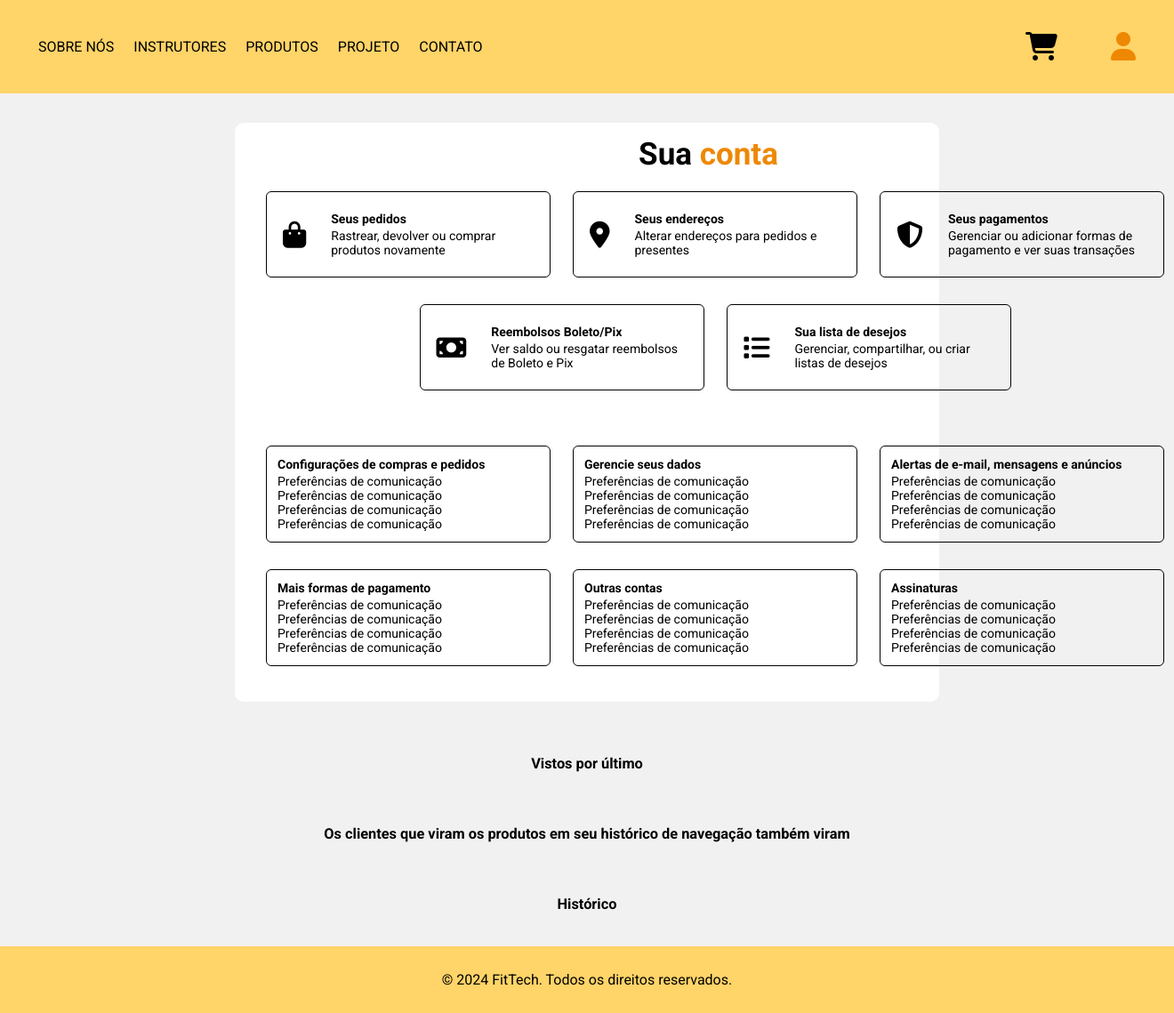
After one commit to FitTechWithU/Project, a PHP site: page /perfil.html in a window 1320 px wide. The commit adds this page. Shown: the whole page at 89% size. Run offline with PHP 8.4, Linux system fonts and the light colour scheme; some libraries are stand-ins or nearby versions.

Commit message:
Criação da página de perfil, modificações no index (imagens) e carrinho

```diff
--- a/CSS/styleCarrinho.css
+++ b/CSS/styleCarrinho.css
@@ -232,6 +232,8 @@ label {
     padding: 10px 15px;
     border-radius: 5px;
     transition: background-color 0.3s ease;
+    position: absolute;
+    bottom: 0;
 }
 
 .back-btn:hover {
--- a/CSS/styleMainPage.css
+++ b/CSS/styleMainPage.css
@@ -8,7 +8,7 @@
   font-family: "Roboto", sans-serif;
 }
 
-body{
+body {
   background-color: var(--fundo_claro);
 }
 
@@ -31,7 +31,8 @@ header {
   align-items: center;
   position: fixed;
   width: 100%;
-  z-index: 1000; /* Garante que a navbar fique na frente */
+  z-index: 1000;
+  /* Garante que a navbar fique na frente */
   top: 0;
 }
 
@@ -61,7 +62,7 @@ h1 {
   color: var(--fonte_preta);
 }
 
-p{
+p {
   text-align: center;
 }
 
@@ -79,7 +80,7 @@ p{
 }
 
 .square {
-  background:rgb(255 255 255 / 55%);
+  background: rgb(255 255 255 / 55%);
   border-radius: 4px;
   box-shadow: 0 4px 30px rgba(0, 0, 0, 0.1);
   backdrop-filter: blur(2px);
@@ -100,15 +101,18 @@ main {
 }
 
 .left-image img {
-  height: 40.8vh; /* Altura da imagem em pé */
+  height: 40.8vh;
+  /* Altura da imagem em pé */
   width: auto;
   border-radius: 8px;
 }
 
 
-.image_right1, .image_right2{
+.image_right1,
+.image_right2 {
   display: flex;
-  height: 20vh; /* Altura ajustada para manter a proporção */
+  height: 20vh;
+  /* Altura ajustada para manter a proporção */
   width: auto;
   border-radius: 8px;
   margin: 0 0 10px 10px;
@@ -151,7 +155,8 @@ h2 {
   margin-right: 6px;
 }
 
-.second_container, .fifth_container {
+.second_container,
+.fifth_container {
   color: var(--fonte_preta);
   /* background-color: var(--background_claro); */
   background-image: url(../img/background_opcional.jpeg);
@@ -170,6 +175,10 @@ span {
   gap: 120px;
 }
 
+.redes_sociais {
+  font-size: 25px;
+}
+
 .prototipo {
   margin-top: 20px;
   gap: 45px;
@@ -185,7 +194,7 @@ span {
 .prototipo img {
   height: 300px;
   border-radius: 6px;
-  width: 500px;
+  width: 100%;
   box-shadow: 0 4px 30px #00000042;
 }
 
@@ -193,7 +202,10 @@ span {
   gap: 12px;
 }
 
-.third_container, .fourth_container, .sixth_container, .seventh_container {
+.third_container,
+.fourth_container,
+.sixth_container,
+.seventh_container {
   background-color: var(--fundo_claro);
   padding: 48px 0px 20px 0px;
 }
@@ -221,6 +233,8 @@ span {
   /* width: 200px; */
   padding: 15px;
   border-radius: 10px;
+  width: 60%;
+  display: table;
 }
 
 .box5 {
@@ -231,7 +245,9 @@ span {
   border-radius: 10px;
 }
 
-.third_container button, .fourth_container button,.sixth_container button {
+.third_container button,
+.fourth_container button,
+.sixth_container button {
   margin: 28px 0px;
   background-color: var(--background_claro);
   padding: 10px 28px;
@@ -243,16 +259,22 @@ span {
   transition: 0.3s;
 }
 
-.third_container button:hover, .fourth_container button:hover, .sixth_container button:hover {
+.third_container button:hover,
+.fourth_container button:hover,
+.sixth_container button:hover {
   background-color: #e3b747;
   /* cursor: pointer; */
 }
 
-.third_container a, .fourth_container a, .sixth_container a {
+.third_container a,
+.fourth_container a,
+.sixth_container a {
   color: var(--fonte_preta);
 }
 
-.third_container i, .fourth_container i, .sixth_container i {
+.third_container i,
+.fourth_container i,
+.sixth_container i {
   margin-left: 4px;
 }
 
@@ -266,6 +288,7 @@ span {
   /* font-weight: bold; */
   font-size: 0.9em;
   transition: 0.3s;
+  cursor: pointer;
 }
 
 .products_container button:hover {
@@ -294,6 +317,8 @@ footer {
   background-color: #ffd468;
   padding: 28px;
   width: 100%;
+  position: relative;
+  bottom: 0;
 }
 
 .center {
@@ -340,13 +365,91 @@ strong {
   background-color: #e3b747;
 }
 
-.down{
+.down {
   color: var(--span_color);
   font-size: 60px;
   margin-bottom: 40px;
 }
-.up{
+
+.up {
   color: var(--span_color);
   font-size: 60px;
   margin-top: 40px;
 }
+
+.info {
+  display: flex;
+  margin-right: 0;
+  float: right;
+  /* height: 100%; */
+  /* width: 100%; */
+  padding: 5px;
+  /* border: 1px solid; */
+  padding-left: 20px;
+}
+
+.three-row {
+  display: flex;
+  /* height: 100%; */
+  margin-bottom: 20px;
+  /* width: 100%; */
+}
+
+.content {
+  position: relative;
+  padding: 14px 18px;
+  /* border-radius: 8px;
+  padding-left: 0;
+  display: table-cell; */
+}
+
+.table {
+  border: 1px solid;
+  display: inline-flex;
+  border-radius: 6px;
+  padding: 8px;
+  width: 320px;
+}
+
+.table-scndBox{
+  border: 1px solid;
+  border-radius: 6px;
+  padding: 12px;
+  width: 320px;
+}
+
+.table h4, .table-scndBox h4{
+  margin-bottom: 3px;
+}
+
+.table i {
+  font-size: 30px;
+  padding: 10px;
+  margin: auto;
+}
+
+.content p, .table-scndBox p {
+  text-align: unset;
+}
+
+.box {
+  margin: 100px auto;
+  margin-bottom: 0;
+  font-size: 14px;
+  /* line-height: 20px; */
+  display: grid;
+  justify-items: center;
+}
+
+.box-carrossel {
+  margin: 60px auto;
+  margin-bottom: 0;
+  font-size: 14px;
+  /* line-height: 20px; */
+  display: grid;
+  justify-items: center;
+}
+
+.sua-conta {
+  text-align: center;
+}
--- /dev/null
+++ b/perfil.html
@@ -0,0 +1,174 @@
+<!DOCTYPE html>
+<html lang="pt-br">
+
+<head>
+    <meta charset="UTF-8">
+    <meta name="viewport" content="width=device-width, initial-scale=1.0">
+    <title>FitTech</title>
+    <link rel="stylesheet" href="CSS/styleMainPage.css">
+    <script src="https://kit.fontawesome.com/f4014b9e29.js" crossorigin="anonymous"></script>
+    <script src="https://kit.fontawesome.com/f9a0acd7af.js" crossorigin="anonymous"></script>
+</head>
+
+<body>
+    <header class="flex_row">
+        <nav class="center">
+            <a href="index.html#sobre_scroll">Sobre nós</a>
+            <a href="index.html#instrutores_scroll">Instrutores</a>
+            <a href="index.html#produtos_scroll">Produtos</a>
+            <a href="index.html#projeto_scroll">Projeto</a>
+            <a href="contato.html">Contato</a>
+        </nav>
+        <div>
+            <a href="carrinho.html">
+                <i class="fa-solid fa-cart-shopping fa-2xl" style="color: #000;"></i>
+            </a>
+            <a href="perfil.html">
+                <i class="fa-solid fa-user fa-2xl" style="color: var(--span_color);"></i>
+            </a>
+        </div>
+    </header>
+    <br><br>
+    <div class="box">
+        <h1 class="sua-conta">Sua <span>conta</span></h1>
+        <br>
+        <div class="three-row">
+            <section class="info">
+                <div class="table">
+                    <i class="fa-solid fa-bag-shopping"></i>
+                    <div class="content">
+                        <h4>Seus pedidos</h4>
+                        <div>
+                            <!-- icon -->
+                            <p>Rastrear, devolver ou comprar produtos novamente</p>
+                        </div>
+                    </div>
+                </div>
+            </section>
+            <section class="info">
+                <div class="table">
+                    <i class="fa-solid fa-location-dot"></i>
+                    <div class="content">
+                        <h4>Seus endereços</h4>
+                        <!-- icon -->
+                        <p>Alterar endereços para pedidos e presentes</p>
+                    </div>
+                </div>
+            </section>
+            <section class="info">
+                <div class="table">
+                    <i class="fa-solid fa-shield-halved"></i>
+                    <div class="content">
+                        <h4>Seus pagamentos</h4>
+                        <!-- icon -->
+                        <p>Gerenciar ou adicionar formas de pagamento e ver suas transações</p>
+                    </div>
+                </div>
+            </section>
+        </div>
+
+        <div class="three-row">
+            <section class="info">
+                <div class="table">
+                    <i class="fa-solid fa-money-bill"></i>
+                    <div class="content">
+                        <h4>Reembolsos Boleto/Pix</h4>
+                        <!-- icon -->
+                        <p>Ver saldo ou resgatar reembolsos de Boleto e Pix</p>
+                    </div>
+                </div>
+            </section>
+            <section class="info">
+                <div class="table">
+                    <i class="fa-solid fa-list"></i>
+                    <div class="content">
+                        <h4>Sua lista de desejos</h4>
+                        <!-- icon -->
+                        <p>Gerenciar, compartilhar, ou criar listas de desejos</p>
+                    </div>
+                </div>
+            </section>
+        </div>
+        <br><br>
+        <div class="three-row">
+            <section class="info">
+                <div class="table-scndBox">
+                    <h4>Configurações de compras e pedidos</h4>
+                    <p>Preferências de comunicação</p>
+                    <p>Preferências de comunicação</p>
+                    <p>Preferências de comunicação</p>
+                    <p>Preferências de comunicação</p>
+                </div>
+            </section>
+            <section class="info">
+                <div class="table-scndBox">
+                    <h4>Gerencie seus dados</h4>
+                    <p>Preferências de comunicação</p>
+                    <p>Preferências de comunicação</p>
+                    <p>Preferências de comunicação</p>
+                    <p>Preferências de comunicação</p>
+                </div>
+            </section>
+            <section class="info">
+                <div class="table-scndBox">
+                    <h4>Alertas de e-mail, mensagens e anúncios</h4>
+                    <p>Preferências de comunicação</p>
+                    <p>Preferências de comunicação</p>
+                    <p>Preferências de comunicação</p>
+                    <p>Preferências de comunicação</p>
+                </div>
+            </section>
+        </div>
+        <div class="three-row">
+            <section class="info">
+                <div class="table-scndBox">
+                    <h4>Mais formas de pagamento</h4>
+                    <p>Preferências de comunicação</p>
+                    <p>Preferências de comunicação</p>
+                    <p>Preferências de comunicação</p>
+                    <p>Preferências de comunicação</p>
+                </div>
+            </section>
+            <section class="info">
+                <div class="table-scndBox">
+                    <h4>Outras contas</h4>
+                    <p>Preferências de comunicação</p>
+                    <p>Preferências de comunicação</p>
+                    <p>Preferências de comunicação</p>
+                    <p>Preferências de comunicação</p>
+                </div>
+            </section>
+            <section class="info">
+                <div class="table-scndBox">
+                    <h4>Assinaturas</h4>
+                    <p>Preferências de comunicação</p>
+                    <p>Preferências de comunicação</p>
+                    <p>Preferências de comunicação</p>
+                    <p>Preferências de comunicação</p>
+                </div>
+            </section>
+        </div>
+    </div>
+
+    <!-- CARROSSEL PRODUTOS VISTOS -->
+    <div class="box-carrossel">
+        <h3>Vistos por último</h3>
+    </div>
+
+    <!-- CARROSSEL PRODUTOS SEMELHEANTES -->
+    <div class="box-carrossel">
+        <h3>Os clientes que viram os produtos em seu histórico de navegação também viram</h3>
+    </div>
+
+    <!-- CARROSSEL PRODUTOS HISTÓRICO -->
+    <div class="box-carrossel">
+        <h3>Histórico</h3>
+    </div>
+
+    <br><br>
+    <footer class="center">
+        <p>&copy; 2024 FitTech. Todos os direitos reservados.</p>
+    </footer>
+</body>
+
+</html>
```
Also changed, not shown: carrinho.html (+15 -9 lines), index.html (+14 -10 lines), produtos.html (+15 -14 lines), img/prototipo/Admin.png (added), img/prototipo/Cadastro.png (added), img/prototipo/Home.png (added), img/prototipo/Login.png (added).
